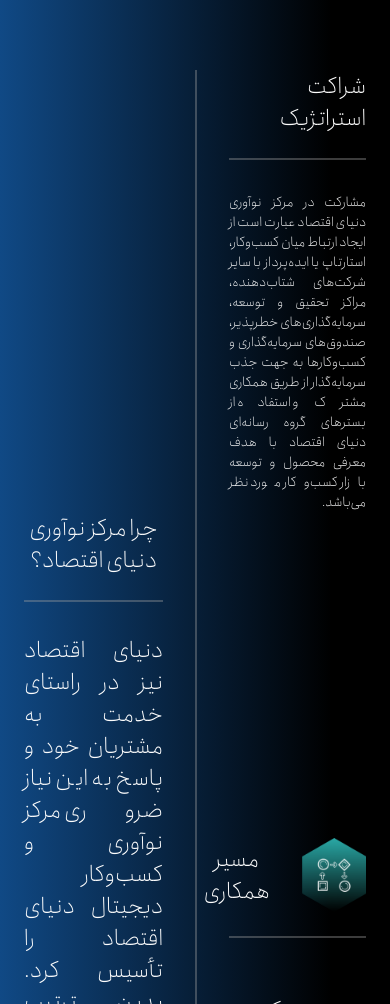
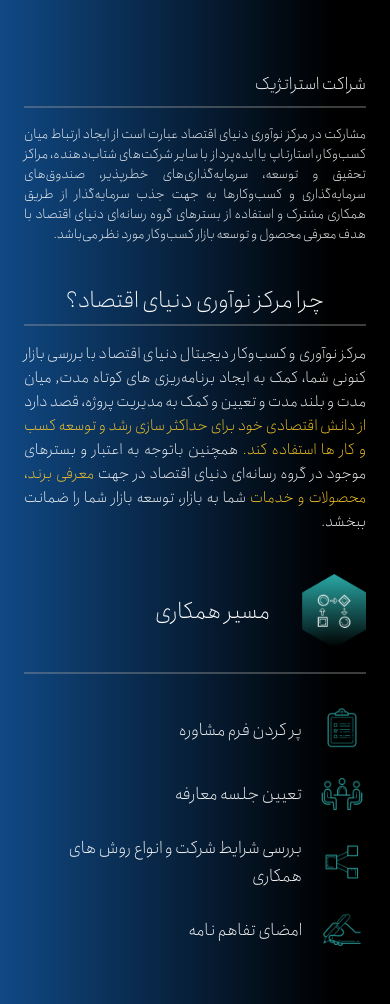
Before and after one commit to MaryamTaslimi/de-front, a Next.js app: page /partnership in a window 390 px wide. Shown: the part 542-1546 px from the top of the page. Built offline with nearby package versions, Linux system fonts and the light colour scheme; what tailwindcss-rtl would draw is missing.

Commit message:
partner responsive done:)

```diff
--- a/components/Investor/InvestorForm.js
+++ b/components/Investor/InvestorForm.js
@@ -46,9 +46,9 @@ export default function InvestorForm() {
 
     return (
         <div className = "w-full md:max-w-lg bg-shades-10 rounded-sm border-2 border-form-grey" id = {"form"}>
-            <p className = {"bg-accent text-center text-shades-100 text-2xl font-light py-4 px-8"}>فرم ثبت نام
+            <p className = {"bg-accent text-center text-shades-100 text-2xl font-light py-4 px-4 sm:px-8"}>فرم ثبت نام
                 سرمایه‌گذاران</p>
-            <div className = {"px-8"}>
+            <div className = {"px-4 sm:px-8"}>
                 <p className = {"text-shades-80 text-justify text-base font-light my-6"}>برای آنکه مسیر همکاری مشترکمان
                     هموارتر شود، میتوانید فرم زیر را پر کنید و منتظر مشاوره تخصصی و رایگان تیم ما باشید!
                 </p>
--- a/components/Partnership/MainText.js
+++ b/components/Partnership/MainText.js
@@ -1,16 +1,15 @@
-import ChevronForm from "../Common/ChevronForm";
-
 
 const items = [
     {title: "پر کردن فرم مشاوره", src: "/partnership/icon1.png"},
     {title: "تعیین جلسه معارفه", src: "/partnership/icon2.png"},
     {title: "بررسی شرایط شرکت و انواع روش های همکاری", src: "/partnership/icon3.png"},
     {title: "امضای تفاهم نامه", src: "/partnership/icon4.png"},
+]
 
-]
+
 export default function MainText() {
     return (
-        <div className = {"flex flex-row min-h-[110vh]"}>
+        <div className = {"hidden lg:flex flex-row min-h-[110vh]"}>
             <div className = {"flex flex-col justify-between items-stretch w-1/2 pl-8 border-l-2 border-shades-60"}>
                 <div className = {"flex flex-col gap-8 min-h-[90vh]"}>
                     <p className = {"text-right font-light text-shades-10 text-2xl border-b-2 border-shades-60 pb-6"}>شراکت
@@ -29,10 +28,10 @@ export default function MainText() {
                         <img src = {"/partnership/icon0.png"} className = {" w-16"}/>
                         <p className = {"text-center font-light text-shades-10 text-2xl md:text-4xl"}>مسیر همکاری</p>
                     </div>
-                    <div className = {"flex flex-col gap-4"}>
+                    <div className = {"flex flex-col gap-10"}>
                         {
                             items.map(item => (
-                                <div key = {item.title} className = {"flex flex-row items-center gap-4 mt-6"}>
+                                <div key = {item.title} className = {"flex flex-row items-center gap-4"}>
                                     <img src = {item.src} alt = {"icon"} className = {"w-12"}/>
                                     <p className = {"font-light text-2xl text-shades-10"}>{item.title}</p>
                                 </div>
--- /dev/null
+++ b/components/Partnership/MainTextMobile.js
@@ -0,0 +1,62 @@
+const items = [
+    {title: "پر کردن فرم مشاوره", src: "/partnership/icon1.png"},
+    {title: "تعیین جلسه معارفه", src: "/partnership/icon2.png"},
+    {title: "بررسی شرایط شرکت و انواع روش های همکاری", src: "/partnership/icon3.png"},
+    {title: "امضای تفاهم نامه", src: "/partnership/icon4.png"},
+
+]
+
+
+export default function MainTextMobile() {
+    return (
+            <div className = {"lg:hidden flex flex-col justify-between items-stretch gap-10"}>
+
+                <div className = {"flex flex-col gap-4"}>
+                    <p className = {"text-right font-light text-shades-10 text-lg border-b-2 border-shades-60 pb-2"}>شراکت
+                        استراتژیک
+                    </p>
+                    <p className = {"text-justify font-light text-shades-10 text-sm"}>
+                        مشارکت در مرکز نوآوری دنیای اقتصاد
+                        عبارت است از ایجاد ارتباط میان کسب‌وکار، استارتاپ یا ایده‌پرداز با سایر شرکت‌های شتاب‌دهنده،
+                        مراکز تحقیق و توسعه، سرمایه‌گذاری‌های خطرپذیر، صندوق‌های سرمایه‌گذاری و کسب‌وکارها به جهت جذب
+                        سرمایه‌گذار از طریق همکاری مشترک و استفاده از بسترهای گروه رسانه‌ای دنیای اقتصاد با هدف معرفی
+                        محصول و توسعه بازار کسب‌وکار مورد نظر می‌باشد.
+                    </p>
+                </div>
+
+                <div className = {"flex flex-col gap-4"}>
+                    <p className = {"text-center font-light text-shades-10 text-2xl border-b-2 border-shades-60 pb-2"}>چرا
+                        مرکز نوآوری دنیای اقتصاد؟</p>
+                    <p className = {"text-justify font-light text-shades-10 text-base"}>
+
+                        مرکز نوآوری و کسب‌وکار دیجیتال دنیای اقتصاد با بررسی بازار کنونی شما، کمک به ایجاد برنامه‌ریزی
+                        های کوتاه مدت, میان مدت و بلند مدت و تعیین و کمک به مدیریت پروژه، قصد دارد <span
+                        className = {"text-accent"}>از دانش اقتصادی خود برای حداکثر سازی رشد و توسعه کسب و کار ها استفاده کند. </span> همچنین
+                        باتوجه به اعتبار و بسترهای موجود در گروه رسانه‌ای دنیای اقتصاد در جهت <span
+                        className = {"text-accent"}>معرفی برند، محصولات و خدمات</span> شما
+                        به بازار، توسعه بازار شما را ضمانت ببخشد. </p>
+                </div>
+
+                <div className = {"flex flex-col"}>
+                    <div
+                        className = {"flex flex-row items-center justify-start gap-8 border-b-2 border-shades-60 pb-6 mb-8"}>
+                        <img src = {"/partnership/icon0.png"} className = {" w-16"}/>
+                        <p className = {"text-center font-light text-shades-10 text-2xl md:text-4xl"}>مسیر همکاری</p>
+                    </div>
+                    <div className = {"flex flex-col gap-4"}>
+                        {
+                            items.map(item => (
+                                <div key = {item.title} className = {"flex flex-row items-center gap-4"}>
+                                    <img src = {item.src} alt = {"icon"} className = {"w-12"}/>
+                                    <p className = {"font-light text-lg md:text-2xl text-shades-10"}>{item.title}</p>
+                                </div>
+                            ))
+                        }
+                    </div>
+                </div>
+
+
+            </div>
+
+    )
+}
--- a/components/Partnership/PartnershipForm.js
+++ b/components/Partnership/PartnershipForm.js
@@ -46,10 +46,10 @@ export default function PartnershipForm() {
     }
 
     return (
-        <div className = "w-full max-w-lg bg-shades-10 rounded-sm border-2 border-form-grey" id = {"form"}>
-            <p className = {"bg-accent text-center text-shades-100 text-2xl font-light py-4 px-8"}>فرم ثبت نام شراکت
+        <div className = "w-full lg:max-w-lg bg-shades-10 rounded-sm border-2 border-form-grey" id = {"form"}>
+            <p className = {"bg-accent text-center text-shades-100 text-2xl font-light py-4 px-4 sm:px-8"}>فرم ثبت نام شراکت
                 استراتژیک</p>
-            <div className = {"px-8"}>
+            <div className = {"px-4 sm:px-8"}>
                 <p className = {"text-shades-80 text-justify text-base font-light my-6"}>برای آنکه مسیر همکاری مشترکمان
                     هموارتر شود، میتوانید فرم زیر را پر کنید و منتظر مشاوره تخصصی و رایگان تیم ما باشید!
                 </p>
--- a/components/Partnership/PartnershipFormContainer.js
+++ b/components/Partnership/PartnershipFormContainer.js
@@ -1,14 +1,23 @@
 import styles from "/styles/Home.module.css"
 import PartnershipForm from "./PartnershipForm";
+import InvestorForm from "../Investor/InvestorForm";
 
 export default function PartnershipFormContainer() {
     return (
         <div>
-            <div className = {styles.formContainer + " flex items-end justify-center pb-24"}>
+            <div className = {styles.formContainer + " hidden min-h-[130vh] md:flex items-end justify-center pb-24"}>
                 <div className = {" flex flex-row justify-between items-center gap-8"}>
                     <PartnershipForm/>
                 </div>
             </div>
+
+            <div className = {"md:hidden pb-24 "}>
+                <img src={"/common/papercut-mobile.png"} className={"object-none"}/>
+                <div className = {" flex flex-col justify-between items-center gap-8 bg-shades-10 pb-4"}>
+                    <PartnershipForm/>
+                </div>
+            </div>
+
         </div>
 
     )
--- a/components/Startup/StartupForm.js
+++ b/components/Startup/StartupForm.js
@@ -49,9 +49,9 @@ export default function StartupForm() {
 
     return (
         <div className = "w-full max-w-lg bg-shades-10 rounded-sm border-2 border-form-grey" id = {"form"}>
-            <p className = {"bg-accent text-center text-shades-100 text-2xl font-light py-4 px-8"}>فرم ثبت نام
+            <p className = {"bg-accent text-center text-shades-100 text-2xl font-light py-4 px-4 sm:px-8"}>فرم ثبت نام
                 سرمایه‌پذیر</p>
-            <div className = {"px-8"}>
+            <div className = {"px-4 sm:px-8"}>
                 <p className = {"text-shades-80 text-justify text-base font-light my-6"}>برای آنکه مسیر همکاری مشترکمان
                     هموارتر شود، میتوانید فرم زیر را پر کنید و منتظر مشاوره تخصصی و رایگان تیم ما باشید!
                 </p>
--- a/pages/partnership.js
+++ b/pages/partnership.js
@@ -7,6 +7,7 @@ import MainText from "../components/Partnership/MainText";
 import Gap from "../components/Common/Gap";
 import ChevronForm from "../components/Common/ChevronForm";
 import PartnershipFormContainer from "../components/Partnership/PartnershipFormContainer";
+import MainTextMobile from "../components/Partnership/MainTextMobile";
 
 export default function Partnership() {
     return (
@@ -23,6 +24,7 @@ export default function Partnership() {
                     <div className = {"py-12 px-6 sm:px-20"}>
                         <Gap/>
                         <MainText/>
+                        <MainTextMobile/>
                         <ChevronForm/>
                     </div>
                     <PartnershipFormContainer/>
```
